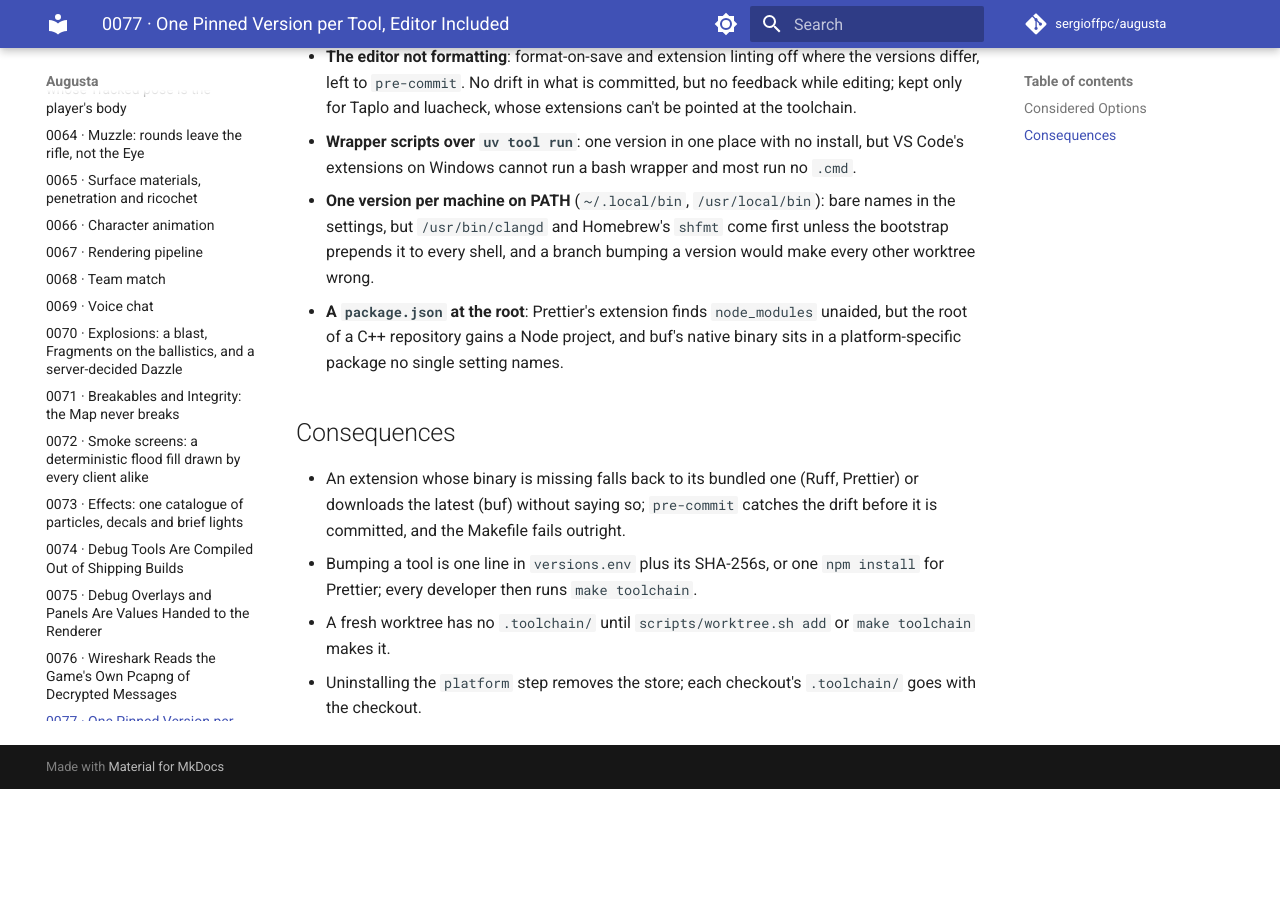
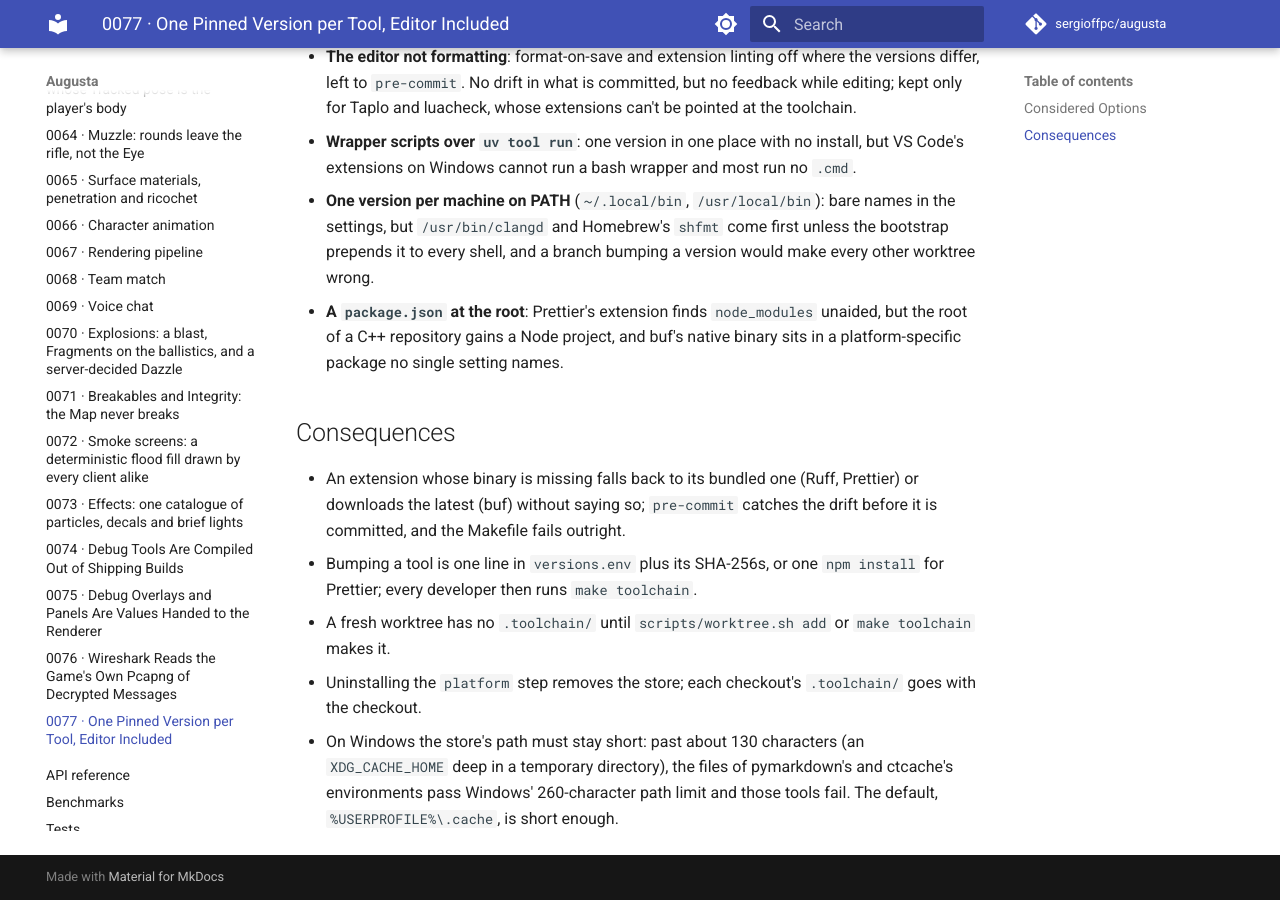
Before and after one commit to sergioffpc/augusta, an MkDocs documentation site: the page built from docs/adr/0077-one-pinned-version-per-tool.md, in a window 1280 px wide and 900 px high, scrolled down 1730 px. Built offline with MkDocs 1.6.1 and Material for MkDocs 9.7.7, drawn with Linux system fonts in a browser that asks for light colours; comment, search, counter and statistics services are not loaded; before the commit the page ends 2519 px from its top, so only the background shows below that.

Commit message:
docs(adr): record the Windows store's path-length limit in ADR-0077
Co-Authored-By: Claude Opus 5.5 <noreply@anthropic.com>

```diff
--- a/docs/adr/0077-one-pinned-version-per-tool.md
+++ b/docs/adr/0077-one-pinned-version-per-tool.md
@@ -102,3 +102,7 @@ Ruff, Prettier and ShellCheck bundled and turns clangd and shfmt off.
   `make toolchain` makes it.
 - Uninstalling the `platform` step removes the store; each checkout's
   `.toolchain/` goes with the checkout.
+- On Windows the store's path must stay short: past about 130 characters (an
+  `XDG_CACHE_HOME` deep in a temporary directory), the files of pymarkdown's and
+  ctcache's environments pass Windows' 260-character path limit and those tools
+  fail. The default, `%USERPROFILE%\.cache`, is short enough.
```
